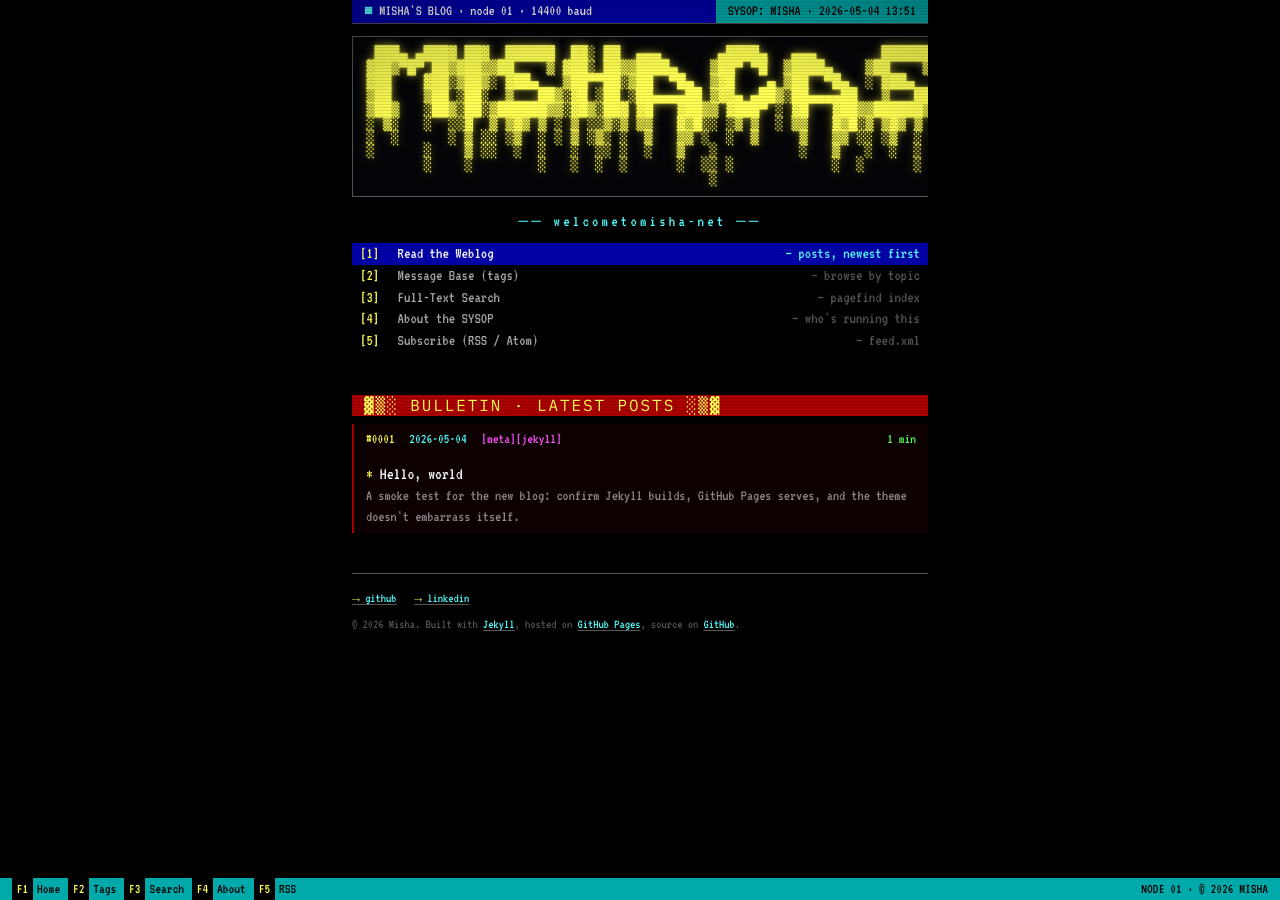
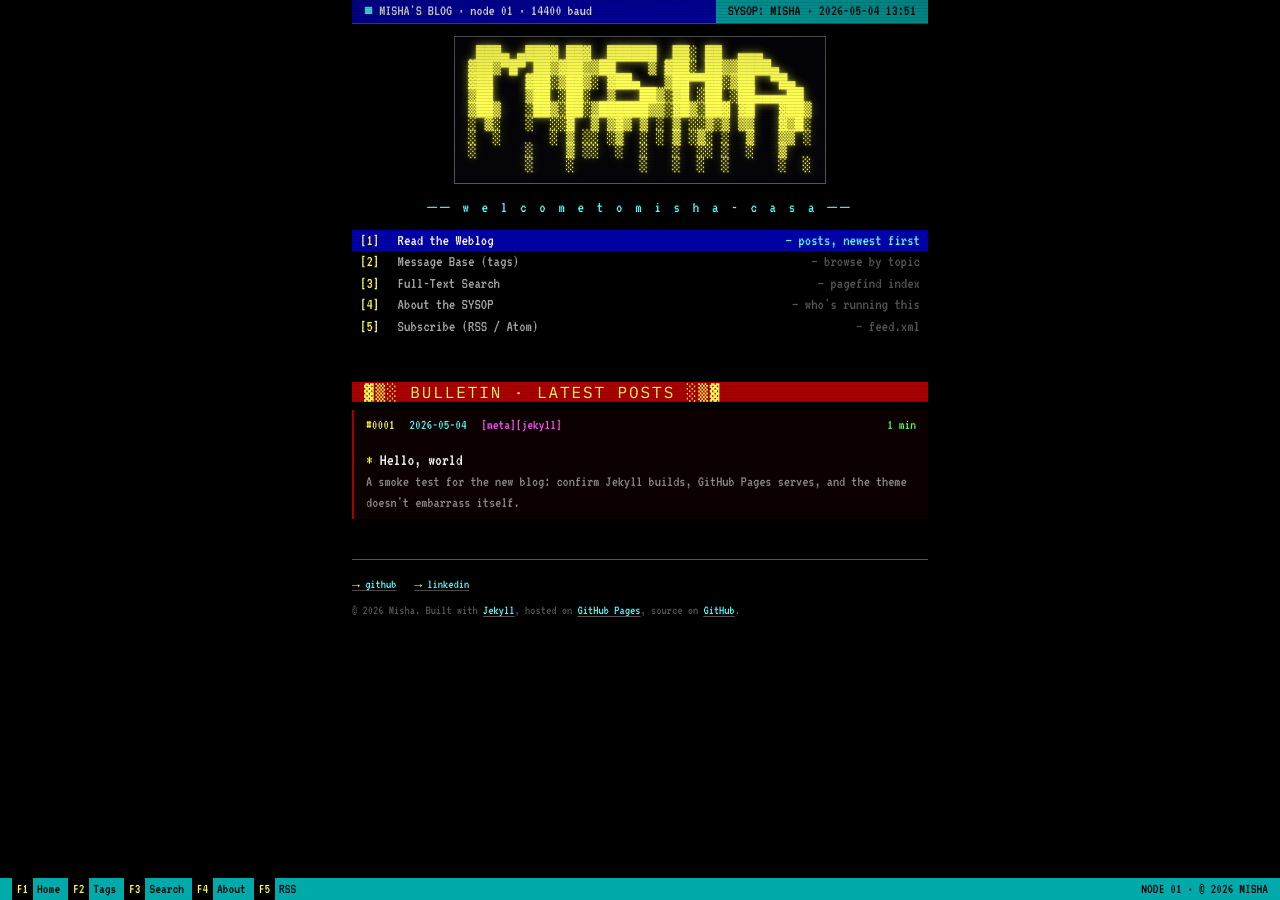
Before and after one commit to RatherBland/ratherbland.github.io, a Jekyll site: the page built from index.md, in a window 1280 px wide. Built offline with Jekyll 4.4.1, drawn with Linux system fonts in a browser that asks for light colours.

Commit message:
BBS theme: revert banner to MISHA, space out strap
- MISHA-CASA figlet was too wide for the 80ch column; revert the banner
  to the original MISHA shape.
- Strap: 'w  e  l  c  o  m  e  t  o  m  i  s  h  a  -  c  a  s  a' with
  literal double spaces between characters; combined with the existing
  0.2em letter-spacing this reads as the evenly-spaced subtitle style
  from the mockup.

Pre-push review skipped: theme-only.

```diff
--- a/_includes/header.html
+++ b/_includes/header.html
@@ -11,18 +11,17 @@
   {%- if page.url == "/" -%}
   <div class="banner" aria-hidden="true">
 <pre>
- ███▄ ▄███▓ ██▓  ██████  ██░ ██  ▄▄▄       ▄████▄   ▄▄▄        ██████  ▄▄▄
-▓██▒▀█▀ ██▒▓██▒▒██    ▒ ▓██░ ██▒▒████▄    ▒██▀ ▀█  ▒████▄    ▒██    ▒ ▒████▄
-▓██    ▓██░▒██▒░ ▓██▄   ▒██▀▀██░▒██  ▀█▄  ▒▓█    ▄ ▒██  ▀█▄  ░ ▓██▄   ▒██  ▀█▄
-▒██    ▒██ ░██░  ▒   ██▒░▓█ ░██ ░██▄▄▄▄██ ▒▓▓▄ ▄██▒░██▄▄▄▄██   ▒   ██▒░██▄▄▄▄██
-▒██▒   ░██▒░██░▒██████▒▒░▓█▒░██▓ ▓█   ▓██▒▒ ▓███▀ ░ ▓█   ▓██▒▒██████▒▒ ▓█   ▓██▒
-░ ▒░   ░  ░░▓  ▒ ▒▓▒ ▒ ░ ▒ ░░▒░▒ ▒▒   ▓▒█░░ ░▒ ▒  ░ ▒▒   ▓▒█░▒ ▒▓▒ ▒ ░ ▒▒   ▓▒█░
-░  ░      ░ ▒ ░░ ░▒  ░ ░ ▒ ░▒░ ░  ▒   ▒▒ ░  ░  ▒     ▒   ▒▒ ░░ ░▒  ░ ░  ▒   ▒▒ ░
-░      ░    ▒ ░░  ░  ░   ░  ░░ ░  ░   ▒   ░          ░   ▒   ░  ░  ░    ░   ▒
-       ░    ░        ░   ░  ░  ░      ░  ░░ ░            ░  ░      ░        ░  ░
-                                          ░
+ ███▄ ▄███▓ ██▓  ██████  ██░ ██  ▄▄▄
+▓██▒▀█▀ ██▒▓██▒▒██    ▒ ▓██░ ██▒▒████▄
+▓██    ▓██░▒██▒░ ▓██▄   ▒██▀▀██░▒██  ▀█▄
+▒██    ▒██ ░██░  ▒   ██▒░▓█ ░██ ░██▄▄▄▄██
+▒██▒   ░██▒░██░▒██████▒▒░▓█▒░██▓ ▓█   ▓██▒
+░ ▒░   ░  ░░▓  ▒ ▒▓▒ ▒ ░ ▒ ░░▒░▒ ▒▒   ▓▒█░
+░  ░      ░ ▒ ░░ ░▒  ░ ░ ▒ ░▒░ ░  ▒   ▒▒ ░
+░      ░    ▒ ░░  ░  ░   ░  ░░ ░  ░   ▒
+       ░    ░        ░   ░  ░  ░      ░  ░
 </pre>
-    <span class="banner__strap">welcometomisha-net</span>
+    <span class="banner__strap">w  e  l  c  o  m  e  t  o  m  i  s  h  a  -  c  a  s  a</span>
   </div>
   {%- endif -%}
 
```
